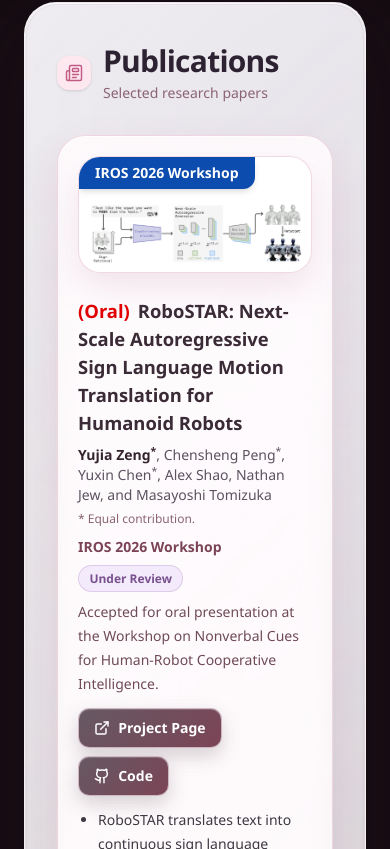
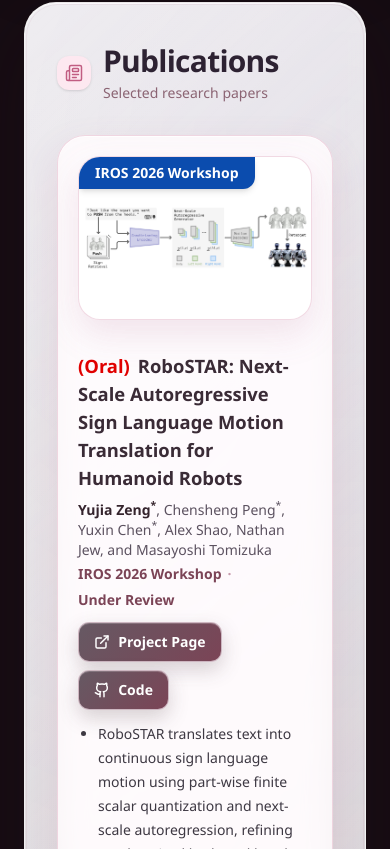
Before and after one commit to zyjOrz/zyjOrz.github.io, a Next.js app: page / in a window 390 px wide. Shown: the part 3215-4064 px from the top of the page. Built offline with nearby package versions, Linux system fonts and the light colour scheme.

Commit message:
robostar

```diff
--- a/app/globals.css
+++ b/app/globals.css
@@ -598,48 +598,3 @@ body {
     transition: none;
   }
 }
-
-
-/* RoboSTAR's panoramic method figure: preserve the complete, original image. */
-.publication-card.publication-card--wide {
-  grid-template-columns: minmax(0, 1fr);
-  gap: 1.25rem;
-}
-
-.publication-card--wide .publication-media {
-  aspect-ratio: auto;
-  padding: 3.1rem 1rem 1rem;
-}
-
-.publication-card--wide .publication-media a {
-  display: block;
-  cursor: zoom-in;
-}
-
-.publication-card--wide .publication-media img {
-  display: block;
-  width: 100%;
-  height: auto;
-  min-height: 0;
-  object-fit: contain;
-}
-
-.publication-status {
-  display: inline-flex;
-  align-items: center;
-  padding: 0.2rem 0.65rem;
-  border: 1px solid rgba(156, 114, 189, 0.25);
-  border-radius: 999px;
-  background: rgba(239, 228, 250, 0.72);
-  color: #79518f;
-  font-size: 0.75rem;
-  font-weight: 600;
-  line-height: 1.5;
-  white-space: nowrap;
-}
-
-@media (max-width: 639px) {
-  .publication-card--wide .publication-media {
-    padding: 2.9rem 0.4rem 0.5rem;
-  }
-}
--- a/app/page.tsx
+++ b/app/page.tsx
@@ -203,37 +203,19 @@ function PublicationSection() {
         {publications.map((paper) => (
           <article
             key={paper.title}
-            className={`interactive-card publication-card group/paper grid grid-cols-1 gap-7 rounded-[28px] border border-[#eed4de] bg-[#fffafc]/80 p-5 shadow-[0_10px_30px_rgba(191,113,142,0.12)] md:grid-cols-[390px_1fr] md:p-6${paper.wideImage ? ' publication-card--wide' : ''}`}
+            className="interactive-card publication-card group/paper grid grid-cols-1 gap-7 rounded-[28px] border border-[#eed4de] bg-[#fffafc]/80 p-5 shadow-[0_10px_30px_rgba(191,113,142,0.12)] md:grid-cols-[390px_1fr] md:p-6"
           >
             <div className="publication-media group/image relative aspect-[800/560] overflow-hidden rounded-[22px] border border-[#ead5dd] bg-white shadow-[0_10px_26px_rgba(178,109,143,0.14)] transition-all duration-300 ease-out hover:-translate-y-3 hover:shadow-[0_22px_45px_rgba(191,113,142,0.24)]">
               <div className="absolute left-0 top-0 z-10 rounded-br-xl bg-[#0b4cae] px-4 py-1.5 text-sm font-semibold text-white shadow-md">
                 {paper.venue}
               </div>
-              {paper.wideImage ? (
-                <a
-                  href={paper.image}
-                  target="_blank"
-                  rel="noopener noreferrer"
-                  aria-label={`View the ${paper.title} figure at full resolution`}
-                  title="View full-size image"
-                >
               <Image
                 src={paper.image}
                 alt={`${paper.title} overview`}
-                    width={paper.wideImage ? 2048 : 800}
-                    height={paper.wideImage ? 572 : 600}
+                width={800}
+                height={600}
                 className="h-full w-full object-contain transition-transform duration-300 ease-out group-hover/image:scale-[1.02]"
               />
-                </a>
-              ) : (
-                <Image
-                  src={paper.image}
-                  alt={`${paper.title} overview`}
-                  width={paper.wideImage ? 2048 : 800}
-                  height={paper.wideImage ? 572 : 600}
-                  className="h-full w-full object-contain transition-transform duration-300 ease-out group-hover/image:scale-[1.02]"
-                />
-              )}
             </div>
 
             <div className="flex flex-col justify-center py-1">
@@ -241,30 +223,24 @@ function PublicationSection() {
                 {paper.type ? <span className="mr-2 text-[#e00000]">({paper.type})</span> : null}
                 <span className="publication-title">{paper.title}</span>
               </h2>
-              <p className="mt-2 text-sm font-medium text-[#5c5260]">{paper.authors}</p>
-              {paper.authorsNote ? (
-                <p className="mt-1 text-xs leading-5 text-[#8b6473]">{paper.authorsNote}</p>
-              ) : null}
-              <p className="mt-2 flex flex-wrap items-center gap-x-2 gap-y-2 text-sm font-semibold text-[#7b4456]">
-                <span>{paper.venue}</span>
+              <p className="mt-2 text-sm font-medium text-[#5c5260]" title={paper.authorsNote}>{paper.authors}</p>
+
+              <p className="mt-1 inline-flex flex-wrap items-center gap-1.5 text-sm font-semibold text-[#7b4456]">
+                <span title={paper.venueDetail}>{paper.venue}</span>
                 {paper.location ? (
                   <>
-                    <span className="text-[#c79cac]" aria-hidden="true">·</span>
-                    <span className="inline-flex items-center gap-1.5">
-                      <MapPin size={14} className="text-[#b86380]" aria-hidden="true" />
+                    <span className="text-[#c79cac]">·</span>
+                    <MapPin size={14} className="text-[#b86380]" />
                     <span>{paper.location}</span>
-                    </span>
                   </>
                 ) : null}
                 {paper.status ? (
-                  <span className="publication-status" title="The full paper is under review.">
-                    {paper.status}
-                  </span>
+                  <>
+                    <span className="text-[#c79cac]">·</span>
+                    <span>{paper.status}</span>
+                  </>
                 ) : null}
               </p>
-              {paper.venueDetail ? (
-                <p className="mt-2 text-sm leading-6 text-[#6f4b57]">{paper.venueDetail}</p>
-              ) : null}
 
               <div className="mt-3 flex flex-wrap items-center gap-x-3 gap-y-2 text-sm font-semibold">
                 {paper.projectUrl ? (
--- a/app/publication/page.tsx
+++ b/app/publication/page.tsx
@@ -83,39 +83,20 @@ export default function PublicationPage() {
             {publications.map((paper) => (
               <article
                 key={paper.title}
-                className={`interactive-card publication-card group/paper grid grid-cols-1 gap-7 rounded-[28px] border border-[#eed4de] bg-[#fffafc]/80 p-5 shadow-[0_10px_30px_rgba(191,113,142,0.12)] md:grid-cols-[420px_1fr] md:p-6${paper.wideImage ? ' publication-card--wide' : ''}`}
+                className="interactive-card publication-card group/paper grid grid-cols-1 gap-7 rounded-[28px] border border-[#eed4de] bg-[#fffafc]/80 p-5 shadow-[0_10px_30px_rgba(191,113,142,0.12)] md:grid-cols-[420px_1fr] md:p-6"
               >
                 <div className="publication-media group/image relative overflow-hidden rounded-[22px] border border-[#ead5dd] bg-white shadow-[0_10px_26px_rgba(178,109,143,0.14)] transition-all duration-300 ease-out hover:-translate-y-3 hover:shadow-[0_22px_45px_rgba(191,113,142,0.24)]">
                   <div className="absolute left-0 top-0 z-10 rounded-br-xl bg-[#0b4cae] px-4 py-1.5 text-sm font-semibold text-white shadow-md">
                     {paper.venue}
                   </div>
-                  {paper.wideImage ? (
-                    <a
-                      href={paper.image}
-                      target="_blank"
-                      rel="noopener noreferrer"
-                      aria-label={`View the ${paper.title} figure at full resolution`}
-                      title="View full-size image"
-                    >
                   <Image
                     src={paper.image}
                     alt={`${paper.title} overview`}
-                        width={paper.wideImage ? 2048 : 900}
-                        height={paper.wideImage ? 572 : 380}
+                    width={900}
+                    height={380}
                     className="h-full min-h-[210px] w-full object-contain transition-transform duration-300 ease-out group-hover/image:scale-[1.02]"
                     priority
                   />
-                    </a>
-                  ) : (
-                    <Image
-                      src={paper.image}
-                      alt={`${paper.title} overview`}
-                      width={paper.wideImage ? 2048 : 900}
-                      height={paper.wideImage ? 572 : 380}
-                      className="h-full min-h-[210px] w-full object-contain transition-transform duration-300 ease-out group-hover/image:scale-[1.02]"
-                      priority
-                    />
-                  )}
                 </div>
 
                 <div className="flex flex-col justify-center py-1">
@@ -123,30 +104,24 @@ export default function PublicationPage() {
                     {paper.type ? <span className="mr-2 text-[#e00000]">({paper.type})</span> : null}
                     <span className="publication-title">{paper.title}</span>
                   </h2>
-                  <p className="mt-3 text-base font-medium text-[#5c5260]">{paper.authors}</p>
-                  {paper.authorsNote ? (
-                    <p className="mt-1 text-xs leading-5 text-[#8b6473]">{paper.authorsNote}</p>
-                  ) : null}
-                  <p className="mt-2 flex flex-wrap items-center gap-x-2 gap-y-2 text-sm font-semibold text-[#7b4456]">
-                    <span>{paper.venue}</span>
+                  <p className="mt-3 text-base font-medium text-[#5c5260]" title={paper.authorsNote}>{paper.authors}</p>
+
+                  <p className="mt-1 inline-flex flex-wrap items-center gap-1.5 text-sm font-semibold text-[#7b4456]">
+                    <span title={paper.venueDetail}>{paper.venue}</span>
                     {paper.location ? (
                       <>
-                        <span className="text-[#c79cac]" aria-hidden="true">·</span>
-                        <span className="inline-flex items-center gap-1.5">
-                          <MapPin size={14} className="text-[#b86380]" aria-hidden="true" />
+                        <span className="text-[#c79cac]">·</span>
+                        <MapPin size={14} className="text-[#b86380]" />
                         <span>{paper.location}</span>
-                        </span>
                       </>
                     ) : null}
                     {paper.status ? (
-                      <span className="publication-status" title="The full paper is under review.">
-                        {paper.status}
-                      </span>
+                      <>
+                        <span className="text-[#c79cac]">·</span>
+                        <span>{paper.status}</span>
+                      </>
                     ) : null}
                   </p>
-                  {paper.venueDetail ? (
-                    <p className="mt-2 text-sm leading-6 text-[#6f4b57]">{paper.venueDetail}</p>
-                  ) : null}
 
                   <div className="mt-4 flex flex-wrap items-center gap-x-3 gap-y-2 text-[1rem] font-semibold">
                     {paper.projectUrl ? (
--- a/app/robostar.tsx
+++ b/app/robostar.tsx
@@ -15,7 +15,6 @@ export type PublicationEntry = {
   description: string;
   status?: string;
   venueDetail?: string;
-  wideImage?: boolean;
 };
 
 // Shared by the homepage and /publication so RoboSTAR stays consistent.
@@ -37,7 +36,6 @@ export const robostar: PublicationEntry = {
   ),
   authorsNote: '* Equal contribution.',
   image: '/robostar-method.png',
-  wideImage: true,
   // No public paper URL was supplied. Do not create a placeholder Paper link.
   paperUrl: null,
   projectUrl: 'https://www.yujiazeng.com/RoboSTAR/',
```
Also changed, not shown: 1 other file (tests, documents, lock files or other folders). Lines whose indentation alone changed are shown as unchanged.
